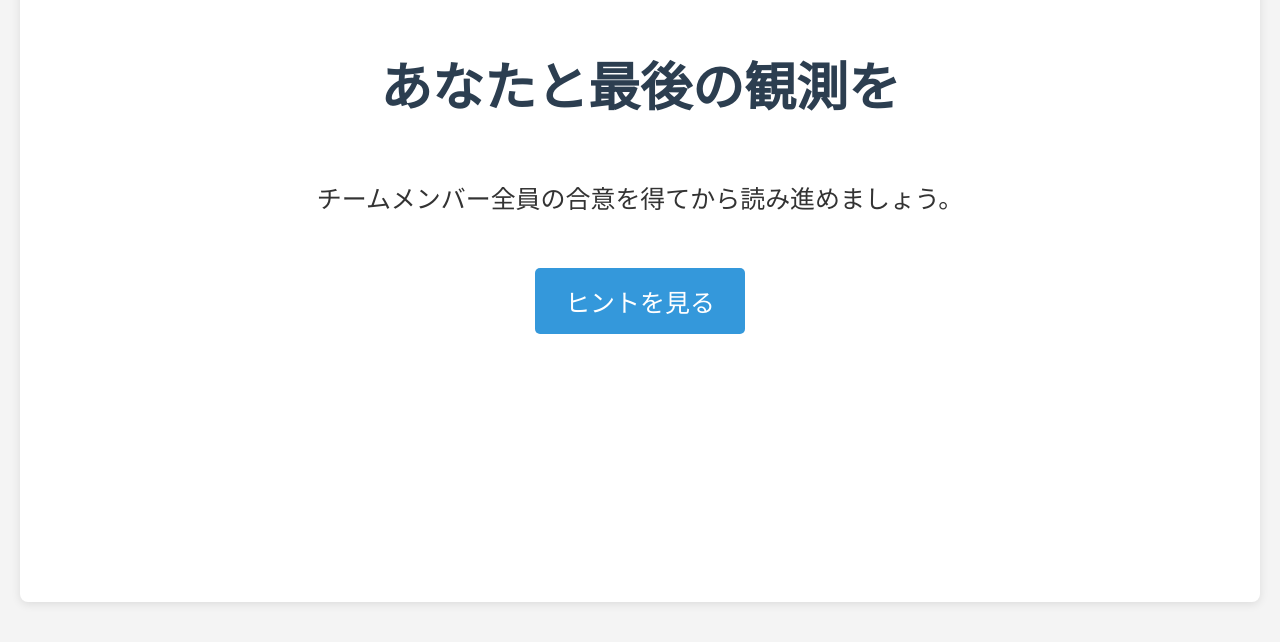
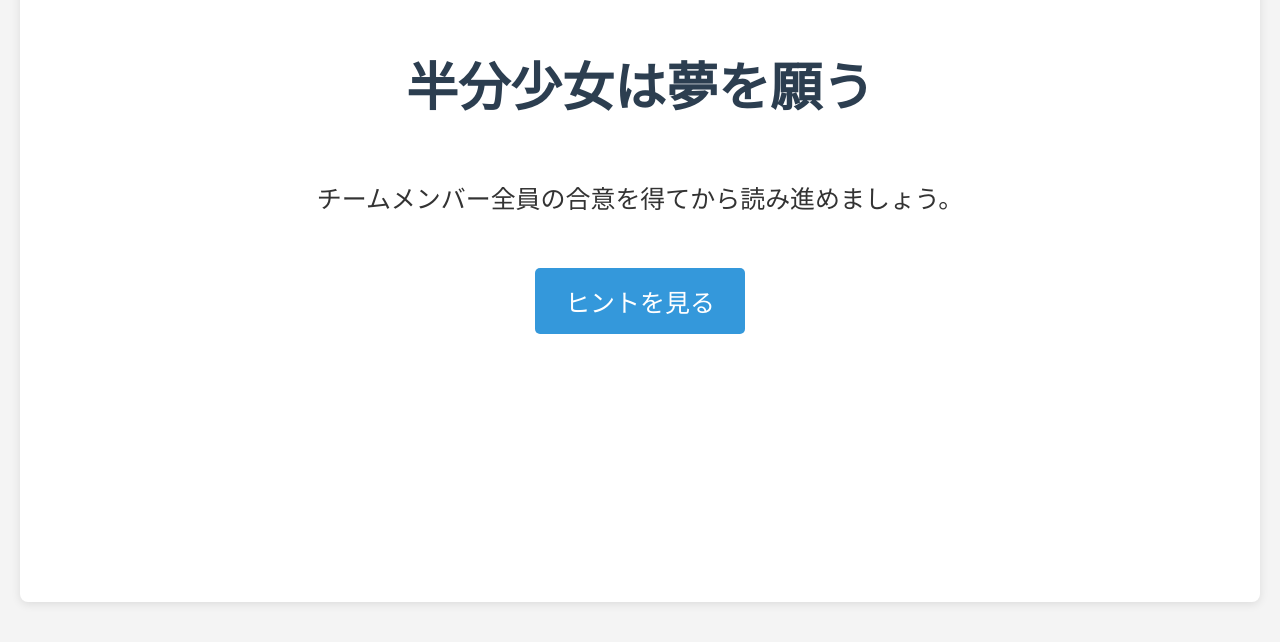
Before and after one commit to nanica-shimokita/vol9-dream-hsyn, a plain HTML site: page index.html in a window 1280 px wide. Shown: the part 298-940 px from the top of the page. Drawn offline with Linux system fonts and the light colour scheme.

Commit message:
Update hint site via GAS

```diff
--- a/index.html
+++ b/index.html
@@ -3,13 +3,13 @@
 <head>
     <meta charset="UTF-8">
     <meta name="viewport" content="width=device-width, initial-scale=1.0">
-    <title>あなたと最後の観測を　ヒント</title>
+    <title>半分少女は夢を願う　ヒント</title>
     <link rel="stylesheet" href="style.css">
 </head>
 <body>
     <div class="container">
         <div id="start-screen">
-            <h1>あなたと最後の観測を</h1>
+            <h1>半分少女は夢を願う</h1>
             <p>チームメンバー全員の合意を得てから読み進めましょう。</p>
             <button id="show-hint-button">ヒントを見る</button>
         </div>
```
